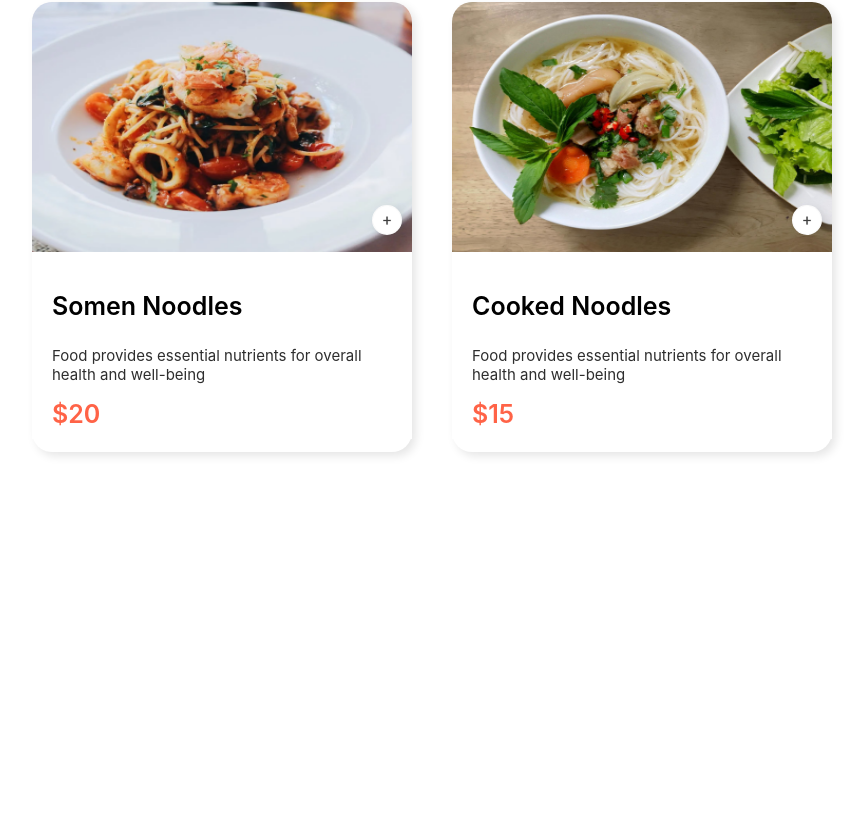
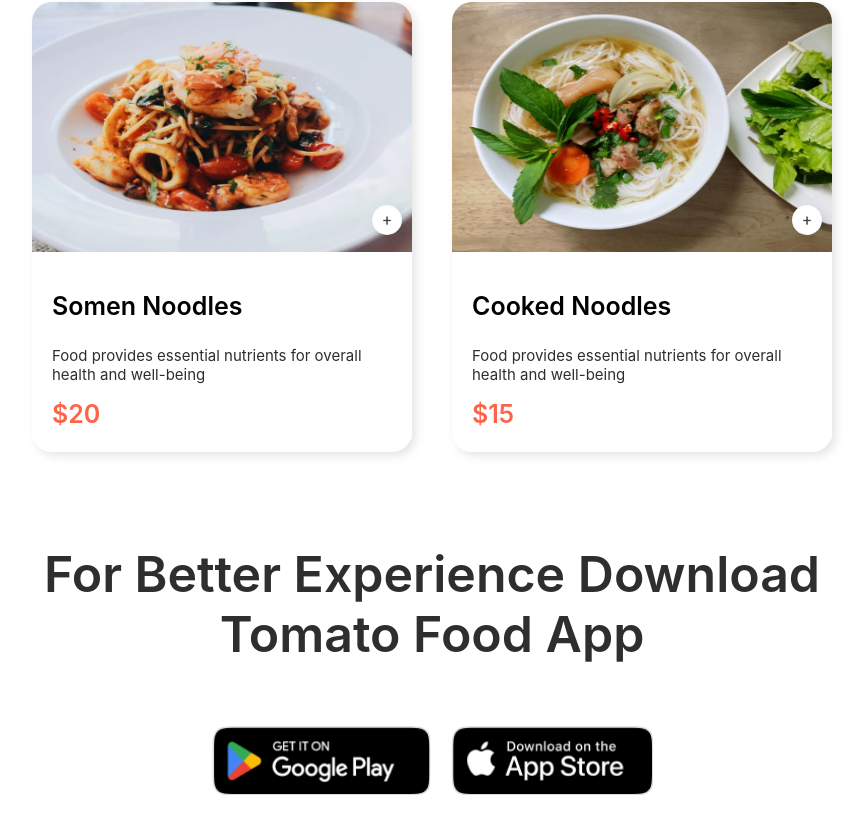
Before and after one commit to mhamzaaamir960/tomato-ecommerce-app, a React (Create React App) app in the folder frontend/: page / in a window 1280 px wide. Shown: the part 6363-7197 px from the top of the page, without its empty margins (208-1075 px from the left). Before the commit the page ends 6865 px from the top, so only its background shows below. Built offline with nearby package versions, Linux system fonts and the light colour scheme.

Commit message:
App download section added

```diff
--- a/frontend/src/App.jsx
+++ b/frontend/src/App.jsx
@@ -1,4 +1,4 @@
-import { ExploreMenu, Herosection, MenuCards } from "./components";
+import { AppDownload, ExploreMenu, Herosection, MenuCards } from "./components";
 import "./App.css";
 
 function App() {
@@ -7,6 +7,7 @@ function App() {
       <Herosection />
       <ExploreMenu />
       <MenuCards />
+      <AppDownload />
     </>
   );
 }
--- /dev/null
+++ b/frontend/src/components/05_AppDownload/AppDownload.jsx
@@ -0,0 +1,20 @@
+import React from "react";
+import MaxWidth from "../utils/MaxWidth";
+import { assets } from "../../assets/frontend_assets/assets";
+import styles from "./AppDownload.module.css";
+
+function AppDownload() {
+  return (
+    <MaxWidth>
+      <div className={styles.container}>
+        <h2 className={styles.heading2}>For Better Experience Download Tomato Food App</h2>
+        <div className={styles.appIcons}>
+          <img src={assets.play_store} alt="Play store icon"  className={styles.appIcon}/>
+          <img src={assets.app_store} alt="App store icon" className={styles.appIcon} />
+        </div>
+      </div>
+    </MaxWidth>
+  );
+}
+
+export default AppDownload;
--- /dev/null
+++ b/frontend/src/components/05_AppDownload/AppDownload.module.css
@@ -0,0 +1,38 @@
+.container {
+  max-width: 1680px;
+  width: 100%;
+  min-height: 400px;
+  height: 100%;
+  background-color: inherit;
+  user-select: none;
+  display: flex;
+  flex-direction: column;
+  align-items: center;
+  justify-content: start;
+  gap: 20px;
+}
+
+.heading2 {
+  max-width: 800px;
+  width: fit-content;
+  font-size: 50px;
+  font-weight: 600;
+  text-align: center;
+  color: rgb(46, 46, 46);
+  user-select: none;
+}
+
+
+.appIcons {
+    width: fit-content;
+    display: flex;
+    align-items: center;
+    justify-content: center;
+    gap: 20px;
+}
+
+.appIcon {
+    height: 70px;
+    width: auto;
+    cursor: pointer;
+}
--- a/frontend/src/components/index.js
+++ b/frontend/src/components/index.js
@@ -2,5 +2,6 @@ import Navbar from "./01_Navbar/Navbar";
 import Herosection from "./02_Herosection/Herosection";
 import ExploreMenu from "./03_ExploreMenu/ExploreMenu";
 import MenuCards from "./04_MenuCards/MenuCards";
+import AppDownload from "./05_AppDownload/AppDownload";
 
-export { Navbar, Herosection, ExploreMenu, MenuCards };
+export { Navbar, Herosection, ExploreMenu, MenuCards, AppDownload };
```
